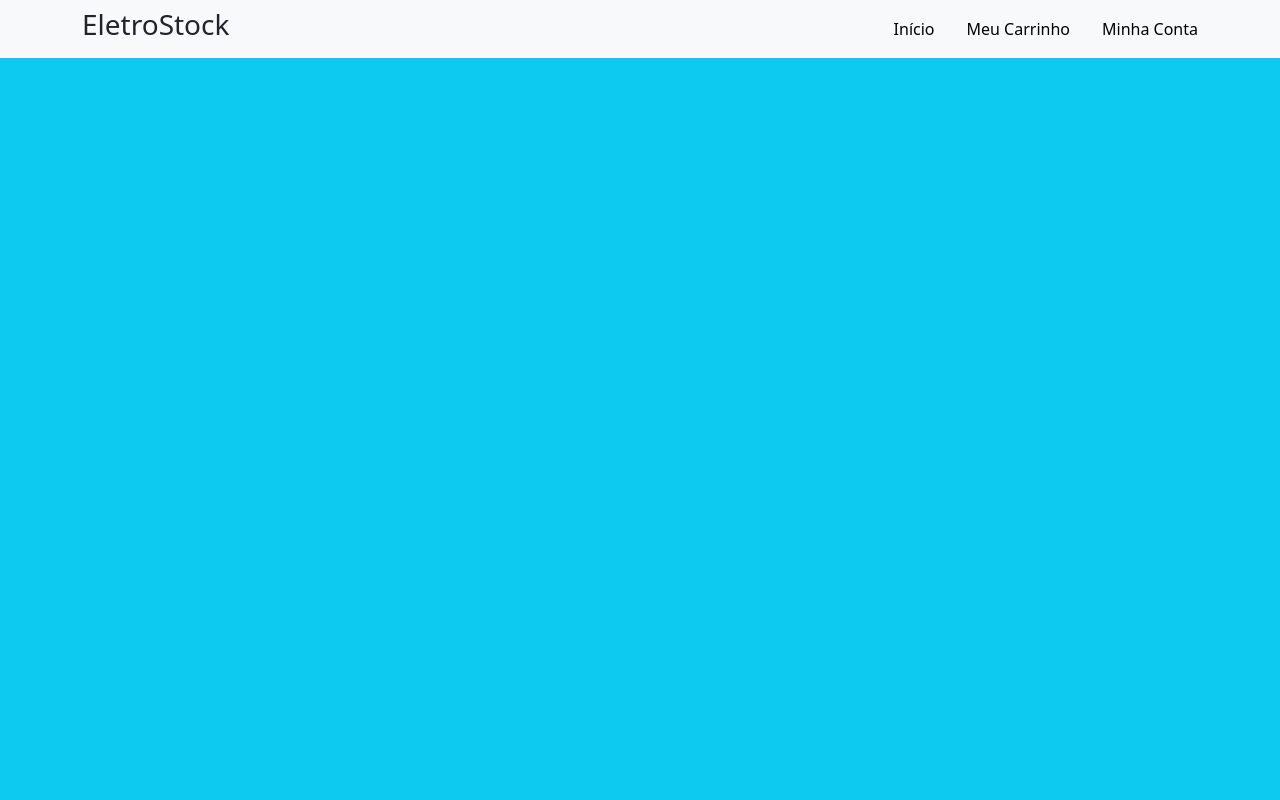
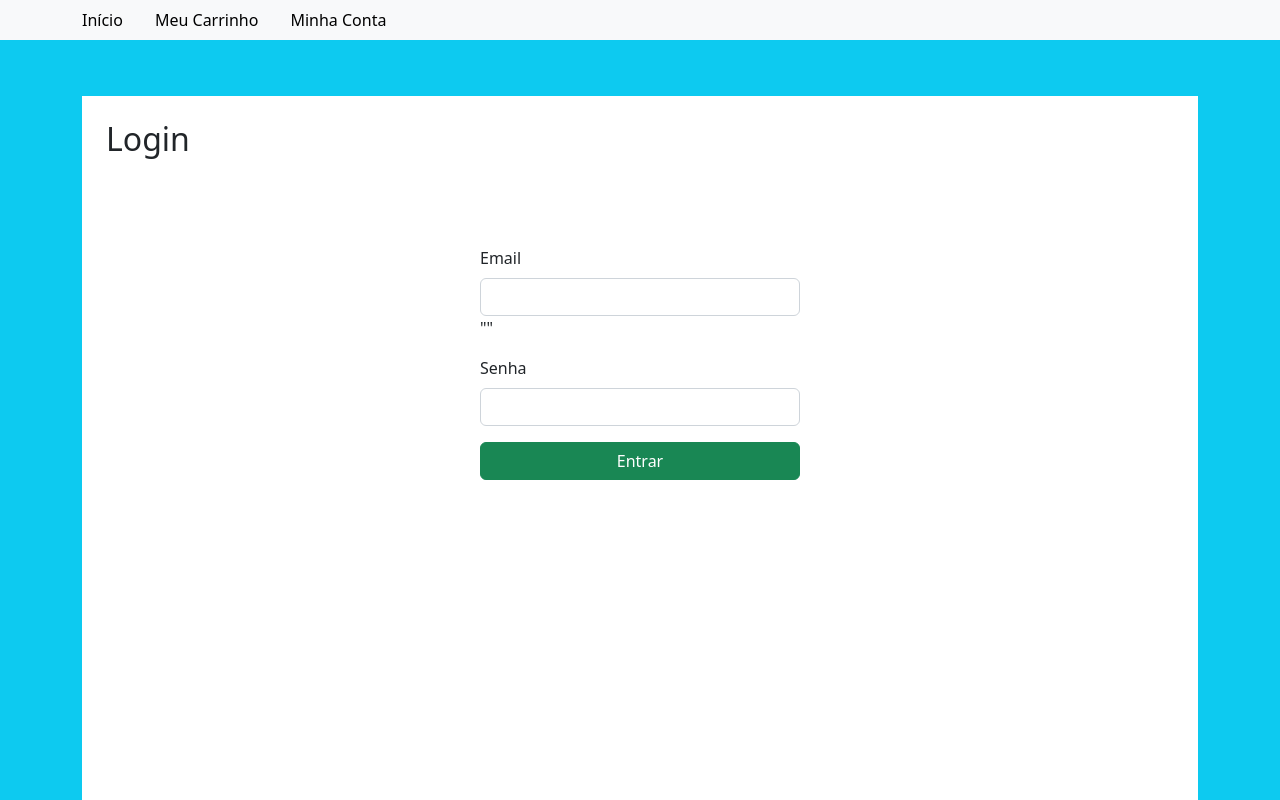
Before and after one commit to EstevamDeFreitas/EletroStockFront, an Angular app: page / in a window 1280 px wide. Built offline with nearby package versions, Linux system fonts and the light colour scheme.

Commit message:
service com problema na chamada back

```diff
--- a/src/app/access/components/login/login.component.html
+++ b/src/app/access/components/login/login.component.html
@@ -4,13 +4,14 @@
     <form>
       <div class="mb-3">
         <label for="exampleInputEmail1" class="form-label">Email</label>
-        <input type="email" class="form-control" id="exampleInputEmail1" aria-describedby="emailHelp">
+        <input [(ngModel)]="login.email" [ngModelOptions]="{standalone: true}"  type="email" class="form-control" id="exampleInputEmail1" aria-describedby="emailHelp" required>
+        {{login.email|json}}
       </div>
       <div class="mb-3">
         <label for="exampleInputPassword1" class="form-label">Senha</label>
-        <input type="password" class="form-control" id="exampleInputPassword1">
+        <input [(ngModel)]="login.password" [ngModelOptions]="{standalone: true}" type="password" class="form-control" id="exampleInputPassword1" required>
       </div>
-      <button type="submit" class="btn btn-success w-100">Entrar</button>
+      <button (click)="sendLogin()" type="submit" class="btn btn-success w-100">Entrar</button>
     </form>
   </div>
 </div>
--- a/src/app/access/components/login/login.component.ts
+++ b/src/app/access/components/login/login.component.ts
@@ -1,3 +1,5 @@
+import { AccessService } from './../../services/access/access.service';
+import { LoginDTO } from './../../models/loginDTO.model';
 import { Component, OnInit } from '@angular/core';
 
 @Component({
@@ -7,9 +9,16 @@ import { Component, OnInit } from '@angular/core';
 })
 export class LoginComponent implements OnInit {
 
-  constructor() { }
+  login: LoginDTO = new LoginDTO();
+
+  constructor(private accessService: AccessService) { }
 
   ngOnInit(): void {
+
+  }
+
+  sendLogin() {
+    this.accessService.loginCustomer(this.login).subscribe();
   }
 
 }
--- a/src/app/app-routing.module.ts
+++ b/src/app/app-routing.module.ts
@@ -3,7 +3,7 @@ import { RouterModule, Routes } from '@angular/router';
 import { LoginComponent } from './access/components/login/login.component';
 
 const routes: Routes = [
-  {path:'login', component:LoginComponent}
+  {path:'', component:LoginComponent}
 ];
 
 @NgModule({
--- a/src/app/app.component.html
+++ b/src/app/app.component.html
@@ -1,7 +1,7 @@
 <div class="vh-100">
   <nav class="navbar top-bar navbar-light bg-light">
     <div class="container">
-      <h3>EletroStock</h3>
+      <!-- <img src="./../assets/EletroStock.svg"> -->
       <div class="links">
         <a href="">Início</a>
         <a href="">Meu Carrinho</a>
--- a/src/app/app.component.scss
+++ b/src/app/app.component.scss
@@ -15,3 +15,7 @@
   width: 100%;
   top: 0;
 }
+
+.container {
+
+}
--- a/src/environments/environment.prod.ts
+++ b/src/environments/environment.prod.ts
@@ -1,3 +1,5 @@
 export const environment = {
-  production: true
+  production: true,
+  API_URL: 'http://localhost:44355/api',
+  Domain: 'http://localhost:4200',
 };
--- a/src/environments/environment.ts
+++ b/src/environments/environment.ts
@@ -5,6 +5,7 @@
 export const environment = {
   production: false,
   API_URL: 'http//:localhost:44355/api',
+  Domain: 'http//:localhost:4200',
 };
 
 /*
```
Also changed, not shown: src/app/app.module.ts (+6 -2 lines), src/assets/EletroStock.svg (added), src/index.html (indentation only), 1 other file (tests, documents, lock files or other folders).
